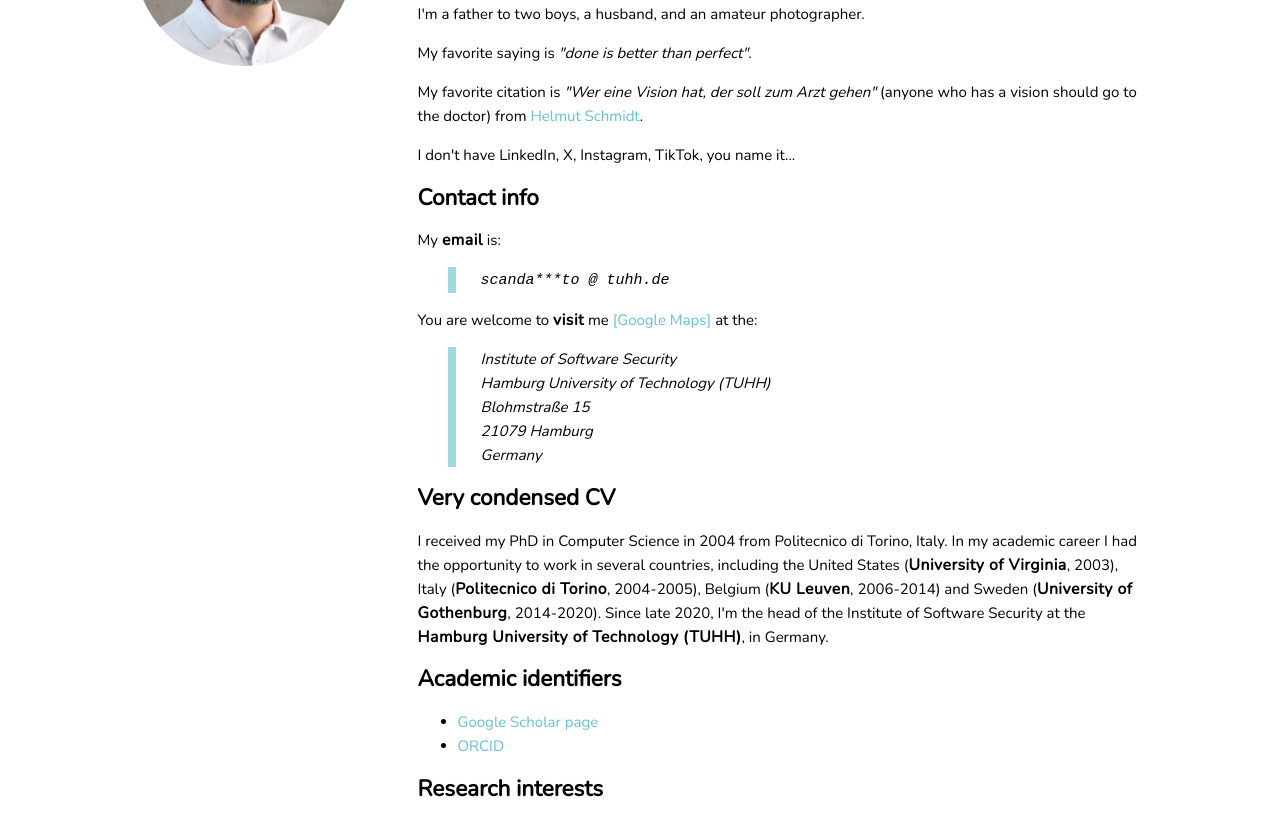
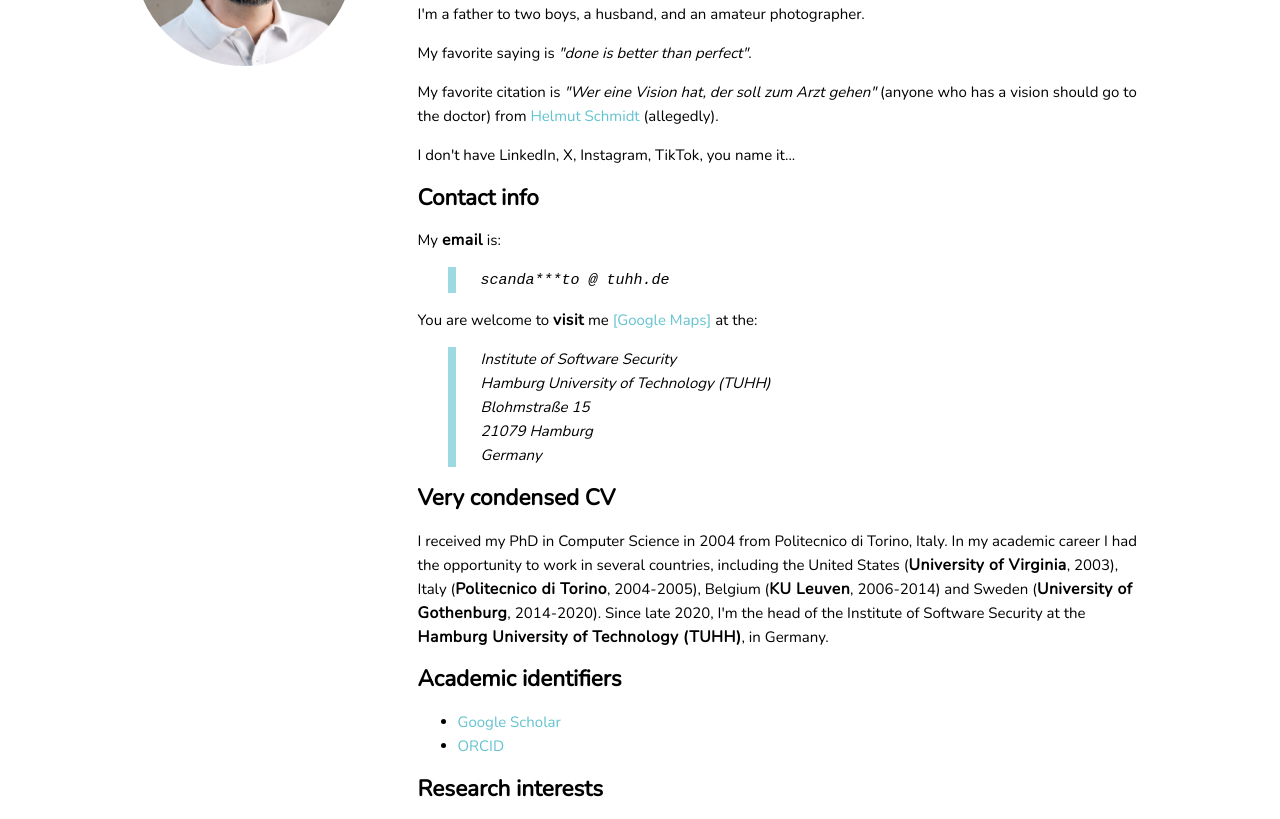
Before and after one commit to riccardoscandariato/riccardoscandariato.github.io, a Jekyll site: the page built from index.md, in a window 1280 px wide and 1400 px high. Shown: the part 262-1081 px from the top of the window. Built offline with Jekyll 4.4.1, drawn with Linux system fonts in a browser that asks for light colours.

Commit message:
more pups

```diff
--- a/index.md
+++ b/index.md
@@ -12,7 +12,7 @@ title: Welcome!
 
 <p>My favorite saying is <em>"done is better than perfect"</em>.</p>
 
-<p>My favorite citation is <em>"Wer eine Vision hat, der soll zum Arzt gehen"</em> (anyone who has a vision should go to the doctor) from <a href="https://en.wikipedia.org/wiki/Helmut_Schmidt" target="_blank">Helmut Schmidt</a>.</p>
+<p>My favorite citation is <em>"Wer eine Vision hat, der soll zum Arzt gehen"</em> (anyone who has a vision should go to the doctor) from <a href="https://en.wikipedia.org/wiki/Helmut_Schmidt" target="_blank">Helmut Schmidt</a> (allegedly).</p>
 
 <p>I don't have LinkedIn, X, Instagram, TikTok, you name it...</p>
 
@@ -42,7 +42,7 @@ Since late 2020, I'm the head of the Institute of Software Security at the <stro
 
 <h2>Academic identifiers</h2>
 <ul>
-<li><a href="https://scholar.google.com/citations?hl=en&user=xul68AwAAAAJ&view_op=list_works&sortby=pubdate" target="_blank">Google Scholar page</a></li>
+<li><a href="https://scholar.google.com/citations?hl=en&user=xul68AwAAAAJ&view_op=list_works&sortby=pubdate" target="_blank">Google Scholar</a></li>
 <li><a href="https://orcid.org/0000-0003-3591-7671" target="_blank">ORCID</a></li>
 </ul>
 
```
